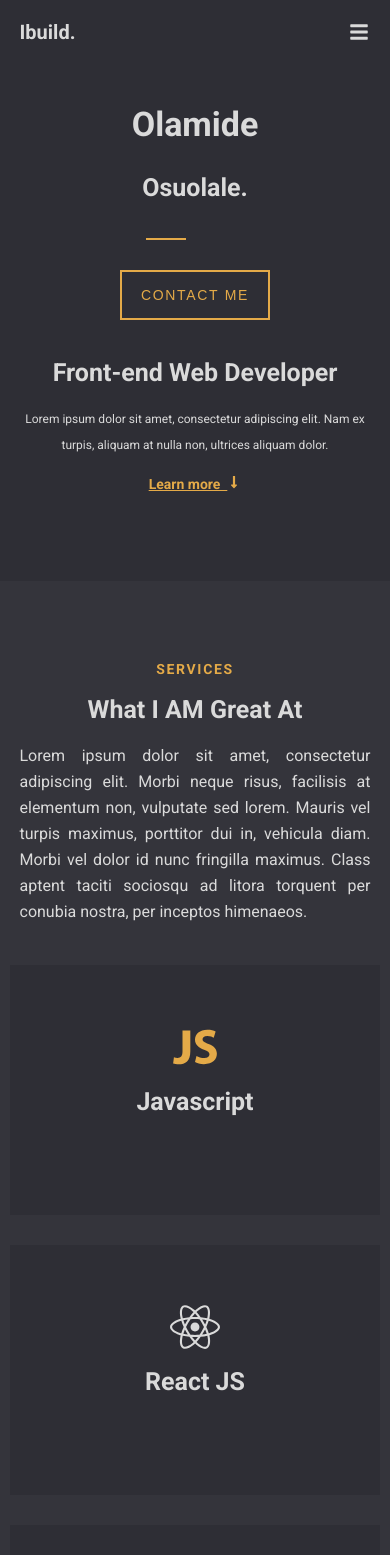
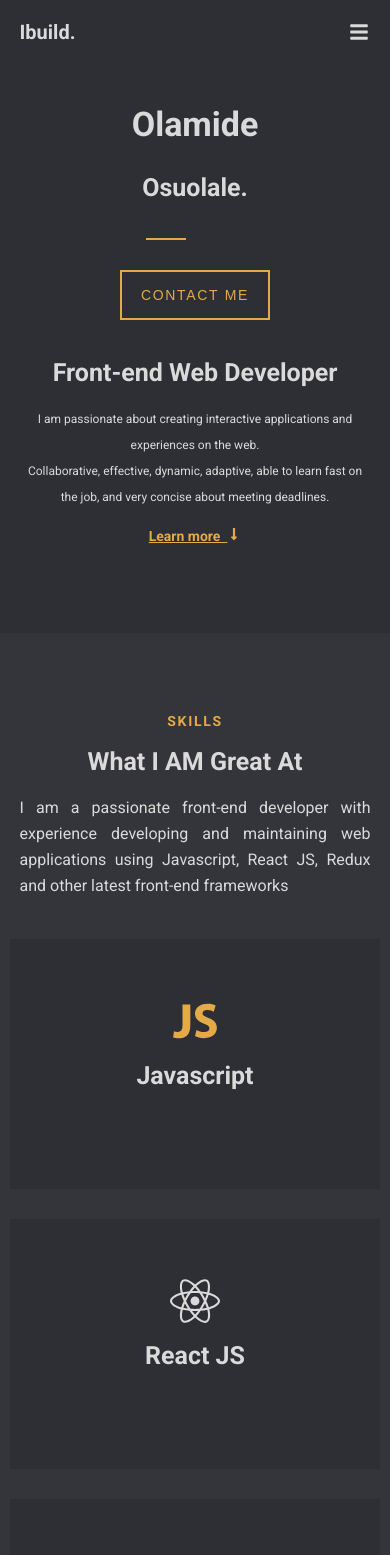
Before and after one commit to oluwajueda/portfolio-for-me, a React (Create React App) app: page / in a window 390 px wide. Shown: the top 1555 px of the page. Built offline with nearby package versions, Linux system fonts and the light colour scheme.

Commit message:
changes made

```diff
--- a/src/Footer.js
+++ b/src/Footer.js
@@ -12,14 +12,13 @@ const Footer = () => {
       <div className='fourth-part-div'>
         <h3>CONTACT US</h3>
         <h2>Ways To Contact Me</h2>
-        <p>Lorem ipsum dolor sit amet, consectetur adipiscing elit. Morbi neque risus, facilisis at elementum non,
-         vulputate sed lorem. Mauris vel turpis maximus.</p>
+        <p>Kindly reach out to me via any of these means, I am available any time for work. Thanks</p>
       </div>
     <div className='scroll-div'>
       <div className='socials-div'>
-        <div className='socials'><a href='mailto:oluwajuedalo@gmail.com?'>oluwajuedaloade@gmail.com</a></div>
-        <div  className='socials'><a href='https://twitter.com/Oluwajueda_Lo?t=_6Ogi0CnWxn8zsEHNKvKvg&s=09'>@oluwajueda_lo</a></div>
-        <div  className='socials'><a href='tel: +234-814-2577-499'>080-822-232-43</a></div>
+        <div className='socials'><a href='mailto:oluwajuedalo@gmail.com?'>Send Me Email</a></div>
+        <div  className='socials'><a href='https://twitter.com/Oluwajueda_Lo?t=_6Ogi0CnWxn8zsEHNKvKvg&s=09'>Twitter</a></div>
+        <div  className='socials'><a href='tel: +234-814-2577-499'>Call Me</a></div>
       </div>
       <div class="back-to-top"><a href={URL} onClick={goUp}><i><svg stroke="currentColor" fill="currentColor"
       stroke-width="0" viewBox="0 0 320 512" height="1em" width="1em"
--- a/src/Introduction.js
+++ b/src/Introduction.js
@@ -21,10 +21,12 @@ Osuolale
     <h3 className='h3'>INTRODUCTION</h3>
    <h2> Front-end Web Developer</h2>
    <div className='para'>
-   <p>Lorem ipsum dolor sit amet, consectetur adipiscing elit. Nam ex turpis, aliquam at nulla non, ultrices aliquam dolor.</p>
+   <p>I am passionate about creating interactive applications and experiences on the web. <br/>
+   Collaborative, effective, dynamic, adaptive, able to learn fast on the job, and very concise about meeting deadlines.
+   </p>
    </div>
    <div className='intro-btn'>
-<a href='/' className="btn-underline btn-intro"> Learn more &nbsp;
+<a href='#skills' className="btn-underline btn-intro"> Learn more &nbsp;
 <i><svg stroke="currentColor" fill="currentColor" stroke-width="0" viewBox="0 0 256 512" height="1em" width="1em" xmlns="http://www.w3.org/2000/svg"><path d="M168 345.941V44c0-6.627-5.373-12-12-12h-56c-6.627 0-12 5.373-12 12v301.941H41.941c-21.382 0-32.09 25.851-16.971 40.971l86.059 86.059c9.373 9.373 24.569 9.373 33.941 0l86.059-86.059c15.119-15.119 4.411-40.971-16.971-40.971H168z">
     </path></svg></i></a>
    </div>
--- a/src/Navbar.js
+++ b/src/Navbar.js
@@ -21,7 +21,7 @@ const Navbar = () => {
         <ul className='menu-nav' >
 
             <li><a className='nav-link' href='#first'>Home</a></li>
-            <li><a  className='nav-link' href='#services'>Services</a></li>
+            <li><a  className='nav-link' href='#skills'>Services</a></li>
             <li><a  className='nav-link'  href='#portfolio'>Portfolio</a></li>
             <li><a  className='nav-link' href='#contact'>Contact</a></li>
 
--- a/src/Portfolio.js
+++ b/src/Portfolio.js
@@ -8,12 +8,12 @@ const Portfolio = () => {
     <div className='third-part-div'>
   <h3>PORTFOLIO</h3>
     <h2>My React & Javascript Projects</h2>
-    <div className='react-p'>
+    {/* <div className='react-p'>
     <p>Lorem ipsum dolor sit amet, consectetur adipiscing elit. Morbi neque risus, facilisis at elementum non,
          vulputate sed lorem. Mauris vel turpis maximus, porttitor dui in,
          vehicula diam. Morbi vel dolor id nunc fringilla maximus.
          Class aptent taciti sociosqu ad litora torquent per conubia nostra, per inceptos himenaeos.</p>
-         </div>
+         </div> */}
     </div>
   <div className='portfolio-map'>
  {
@@ -23,7 +23,9 @@ const Portfolio = () => {
     return<div key={id} className='portfolio-section'>
 
         <img className='image-port' src={image} alt='name'/>
+        <div className='name'>
         <h4 className='project-name'>{name}</h4>
+        </div>
         <p className='portfolio-text'>{text}</p>
        <a href={website} ><p className='visit'>visit<MdLaunch  className='launch' /></p></a>
 
--- a/src/Service.js
+++ b/src/Service.js
@@ -6,15 +6,12 @@ import {SiRedux} from 'react-icons/si'
 import {TbBrandTailwind} from 'react-icons/tb'
 
 const Service = () => {
-  return <section id='services' className='second-part'>
+  return <section id='skills' className='second-part'>
     <div className='first-div'>
-    <h3>SERVICES</h3>
+    <h3>SKILLS</h3>
     <h2>What I AM Great At</h2>
     <div className='p-div'>
-    <p>Lorem ipsum dolor sit amet, consectetur adipiscing elit. Morbi neque risus, facilisis at elementum non,
-         vulputate sed lorem. Mauris vel turpis maximus, porttitor dui in,
-         vehicula diam. Morbi vel dolor id nunc fringilla maximus.
-         Class aptent taciti sociosqu ad litora torquent per conubia nostra, per inceptos himenaeos.</p>
+    <p>I am a passionate front-end developer with experience developing and maintaining web applications using Javascript, React JS, Redux and other latest front-end frameworks</p>
          </div>
       </div>
       <div className='box-container'>
--- a/src/data.js
+++ b/src/data.js
@@ -1,18 +1,19 @@
 const data= [
+
     {
         id:1,
-        name: 'quiz app',
-        image: 'photos/quiz-mockup.jpg',
-        website:'https://general-knowledge-quiz.vercel.app/',
-        text:'In this project i built a quiz app that text the knowledge of participants on general knowledge questions. The app is built with react and the questions were fetched from API'
-    },
-    {
-        id:2,
         name: 'Bakery Shop',
         image:'photos/sano-mockup.jpg',
         website:'http://bakery-shop-oluwajueda.vercel.app/',
         text: 'I built a simple e-commerce website where users can login to their account and shop for what they want. The website is built with react and the products are generated from fake API store'
 
+    },
+     {
+        id:2,
+        name: 'quiz app',
+        image: 'photos/quiz-mockup.jpg',
+        website:'https://general-knowledge-quiz.vercel.app/',
+        text:'In this project i built a quiz app that text the knowledge of participants on general knowledge questions. The app is built with react and the questions were fetched from API'
     },
     {
         id:3,
@@ -23,10 +24,10 @@ const data= [
     },
     {
         id:4,
-        name: 'To Do List',
-        image:'public/photos/quiz-image.jpg',
-        website:'https://general-knowledge-quiz.vercel.app/',
-        text:'This To Do List app helps you to list the number of tasks you want to do with date attached. User can click on any completed To and move it to the completed To Do section'
+        name: 'Mini E-commerce',
+        image:'photos/e-commerce-project.jpg',
+        website:'https://shop-with-us.vercel.app/',
+        text:'I created a Mini E-commerce website where users can login and pick from the various categories of products available for sale. The Products are fetched from API'
     }
 ]
 
--- a/src/index.css
+++ b/src/index.css
@@ -114,6 +114,15 @@ li a:hover{
 .menu-nav a:hover::before{
   transform: scale(1);
 }
+     .project-name {
+       font-size: 16px;
+       color: #e4aa48;
+       padding-top: 14px;
+       padding-bottom: 14px;
+       text-transform: capitalize;
+       font-weight: bold;
+
+     }
 
 .introduction{
   max-width: 1100px;
@@ -768,13 +777,15 @@ ul{
                             } */
 
                             .project-name{
-                              font-size: 22px;
+                              font-size: 16px;
                               color: #e4aa48;
-                              padding-top: 8px;
-                              padding-bottom: 8px;
+                              padding-top: 5px;
+                              padding-bottom: 5px;
                               text-transform: capitalize;
                               font-weight: bold;
+
                             }
+
             .fourth-part-div h2{
               font-size: 25px;
             }
```
Also changed, not shown: public/photos/e-commerce-project.jpg (added).
